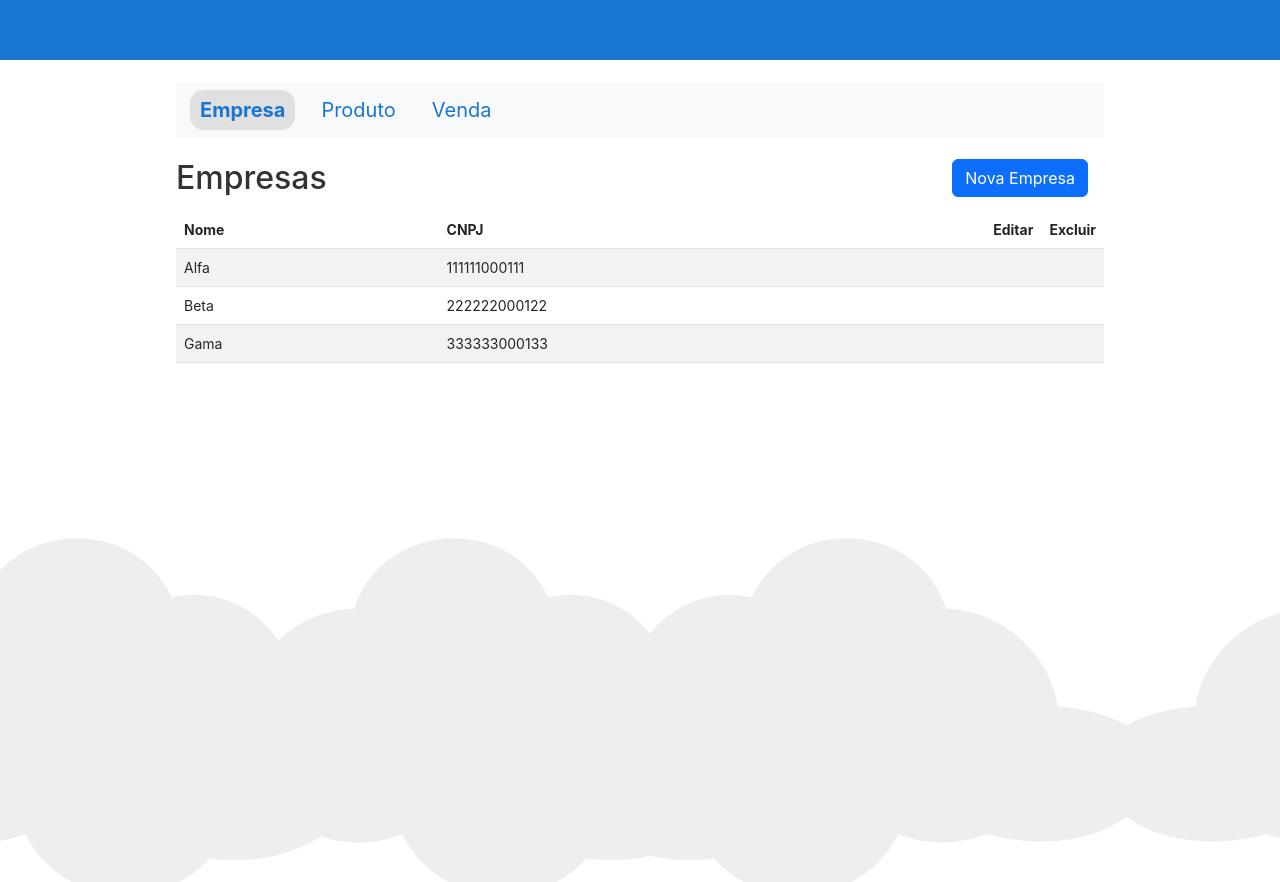
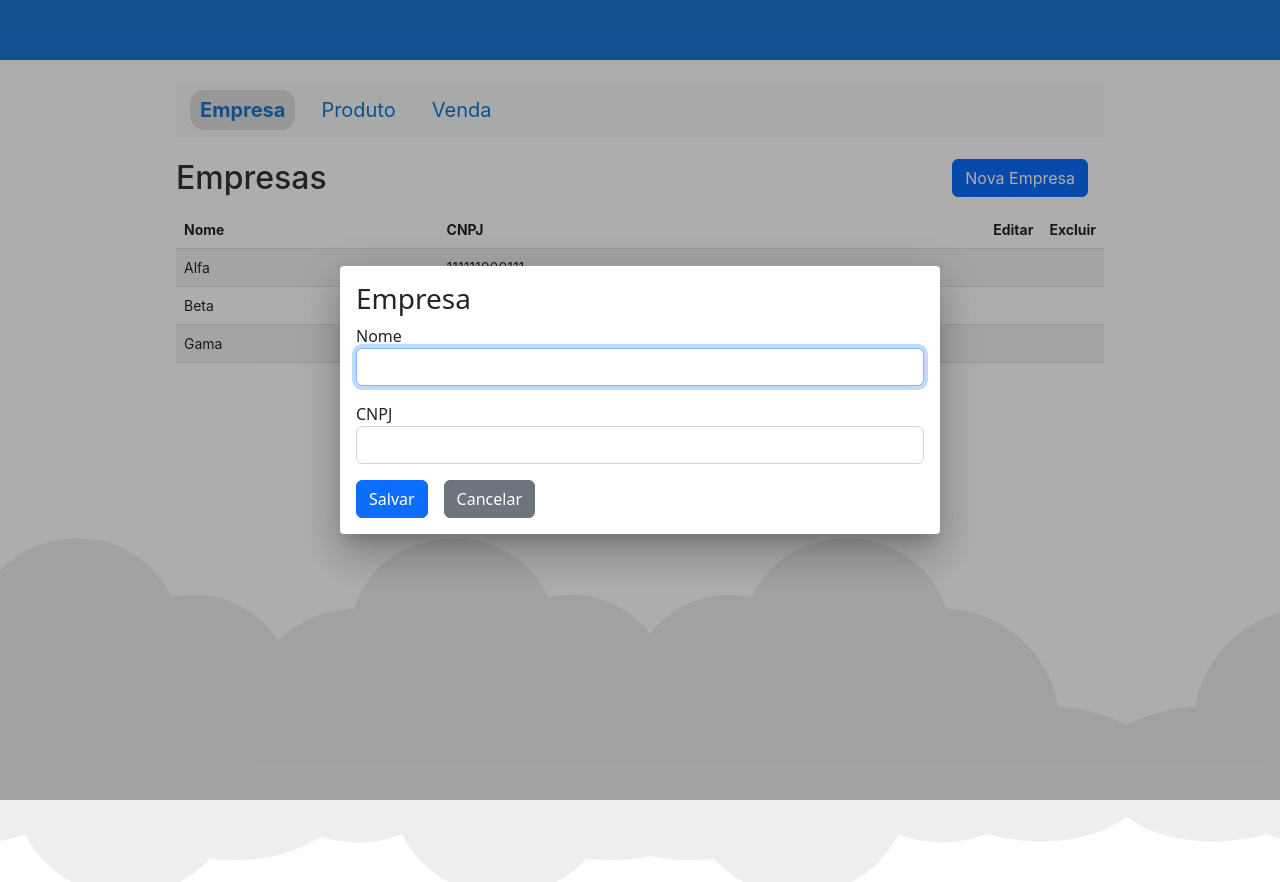
Before and after one commit to wpiasecki/angular-compras, an Angular app: page /empresa in a window 1280 px wide. Both pictures are taken after a click on the button "Nova Empresa". Built offline with nearby package versions, Linux system fonts and the light colour scheme.

Commit message:
Criadas edição, inclusão e exclusão de empresa

```diff
--- a/src/app/empresa/edit-empresa/edit-empresa.component.html
+++ b/src/app/empresa/edit-empresa/edit-empresa.component.html
@@ -1 +1,19 @@
-<p>edit-empresa works!</p>
+<div class="dialog-form">
+    <h3>Empresa</h3>
+
+    <form [formGroup]="form">
+        <div class="form-group">
+            <label for="nome">Nome</label>
+            <input type="text" class="form-control" name="nome" formControlName="nome">
+        </div>
+
+        <div class="form-group">
+            <label for="cnpj">CNPJ</label>
+            <input type="text" class="form-control" name="cnpj" formControlName="cnpj">
+        </div>
+
+        <input type="button" class="btn btn-primary" value="Salvar" (click)="salvar()">
+        <input type="button" class="btn btn-secondary" value="Cancelar" (click)="cancelar()">
+
+    </form>
+</div>
--- a/src/app/empresa/edit-empresa/edit-empresa.component.ts
+++ b/src/app/empresa/edit-empresa/edit-empresa.component.ts
@@ -1,4 +1,8 @@
-import { Component } from '@angular/core';
+import { Component, Inject } from '@angular/core';
+import { FormBuilder, FormGroup, Validators } from '@angular/forms';
+import { MatDialog, MatDialogRef, MAT_DIALOG_DATA } from '@angular/material/dialog';
+import { Empresa } from '../empresa.model';
+import { EmpresaService } from '../empresa.service';
 
 @Component({
   selector: 'app-edit-empresa',
@@ -7,4 +11,38 @@ import { Component } from '@angular/core';
 })
 export class EditEmpresaComponent {
 
+  form: FormGroup;
+
+  constructor(
+    @Inject(MAT_DIALOG_DATA) private data: any,
+    private fb : FormBuilder,
+    private dialogRef: MatDialogRef<Empresa>,
+    private empresaService: EmpresaService
+  ) {
+    this.form = fb.group({
+      nome: ['', Validators.required],
+      cnpj: ['', Validators.required]
+    })
+  }
+
+  ngOnInit() {
+    const empresa = this.data.empresa;
+    this.form.setValue({
+      nome: empresa.nome || '',
+      cnpj: empresa.cnpj || ''
+    })
+  }
+
+  salvar() {
+    const empresa = new Empresa(this.form.value);
+    empresa.id = this.data.empresa.id;
+
+    this.empresaService.save(empresa);
+    this.dialogRef.close();
+  }
+
+  cancelar() {
+    this.dialogRef.close();
+  }
+
 }
--- a/src/app/empresa/empresa.service.ts
+++ b/src/app/empresa/empresa.service.ts
@@ -18,7 +18,15 @@ export class EmpresaService {
   }
 
   save(empresa: Empresa) {
-    this.empresaDatasource.empresasI.push(empresa);
+    const empresasI = this.empresaDatasource.empresasI;
+    if (!empresa.id) {
+      const maxId = empresasI.reduce((maxId, e) => maxId > e.id ? maxId : e.id, 0);
+      empresa.id = maxId + 1;
+      empresasI.push(empresa);
+    } else {
+      const index = empresasI.findIndex(e => e.id === empresa.id);
+      empresasI[index] = empresa;
+    }
   }
 
   update(empresa: Empresa) {
@@ -29,5 +37,4 @@ export class EmpresaService {
     this.empresaDatasource.empresasI = this.empresaDatasource.empresasI.filter(empresa => empresa.id !== id);
   }
 
-
 }
--- a/src/app/empresa/lista-empresa/lista-empresa.component.html
+++ b/src/app/empresa/lista-empresa/lista-empresa.component.html
@@ -1,7 +1,7 @@
 
 <div class="main-action">
     <h2>Empresas</h2>
-    <button class="btn btn-primary">Nova Empresa</button>
+    <button class="btn btn-primary" (click)="novaEmpresa()">Nova Empresa</button>
 </div>
 
 <table class="table table-striped">
@@ -17,10 +17,10 @@
         <tr *ngFor="let empresa of empresas">
             <td>{{ empresa.nome }}</td>
             <td>{{ empresa.cnpj }}</td>
-            <td class="table-action">
+            <td class="table-action" (click)="editarEmpresa(empresa)">
                 <div class="table-action"><i class="gg-pen"></i></div>
             </td>
-            <td class="table-action">
+            <td class="table-action" (click)="confirmarExclusao(empresa)">
                 <div class="table-action"><i class="gg-trash"></i></div>
             </td>
         </tr>
--- a/src/app/empresa/lista-empresa/lista-empresa.component.ts
+++ b/src/app/empresa/lista-empresa/lista-empresa.component.ts
@@ -1,4 +1,6 @@
 import { Component } from '@angular/core';
+import { MatDialog } from '@angular/material/dialog';
+import { EditEmpresaComponent } from '../edit-empresa/edit-empresa.component';
 import { Empresa } from '../empresa.model';
 import { EmpresaService } from '../empresa.service';
 
@@ -11,10 +13,38 @@ export class ListaEmpresaComponent {
 
   empresas: Empresa[] = [];
 
-  constructor(private empresaService: EmpresaService) { }
+  constructor(
+    private empresaService: EmpresaService,
+    private matDialog: MatDialog) { }
 
   ngOnInit() {
+    this.listar()
+  }
+
+  listar() {
     this.empresaService.list().subscribe(empresas => this.empresas = empresas);
   }
 
+  novaEmpresa() {
+    this.matDialog.open(EditEmpresaComponent, {
+      width: '600px',
+      data : { empresa : {} }
+    });
+  }
+
+  editarEmpresa(empresa: Empresa) {
+    this.matDialog.open(EditEmpresaComponent, {
+      width: '600px',
+      data: { empresa: empresa }
+    });
+  }
+
+  confirmarExclusao(empresa: Empresa) {
+    const mensagem = "Tem certeza que deseja excluir a empresa '"+ empresa.nome + "'?";
+    if (confirm(mensagem)) {
+      this.empresaService.delete(empresa.id);
+      this.listar();
+    }
+  }
+
 }
```
Also changed, not shown: 1 other file (tests, documents, lock files or other folders).
